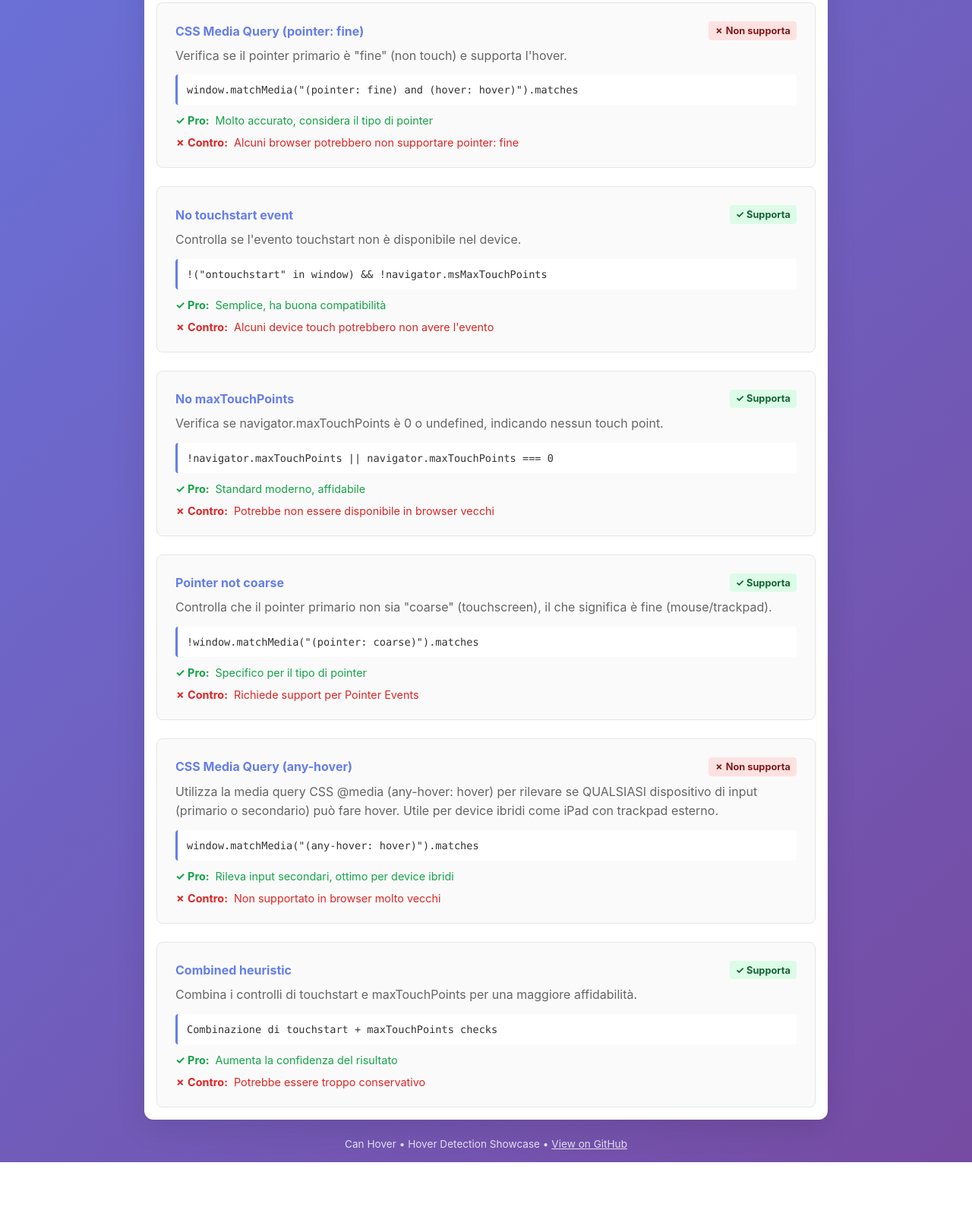
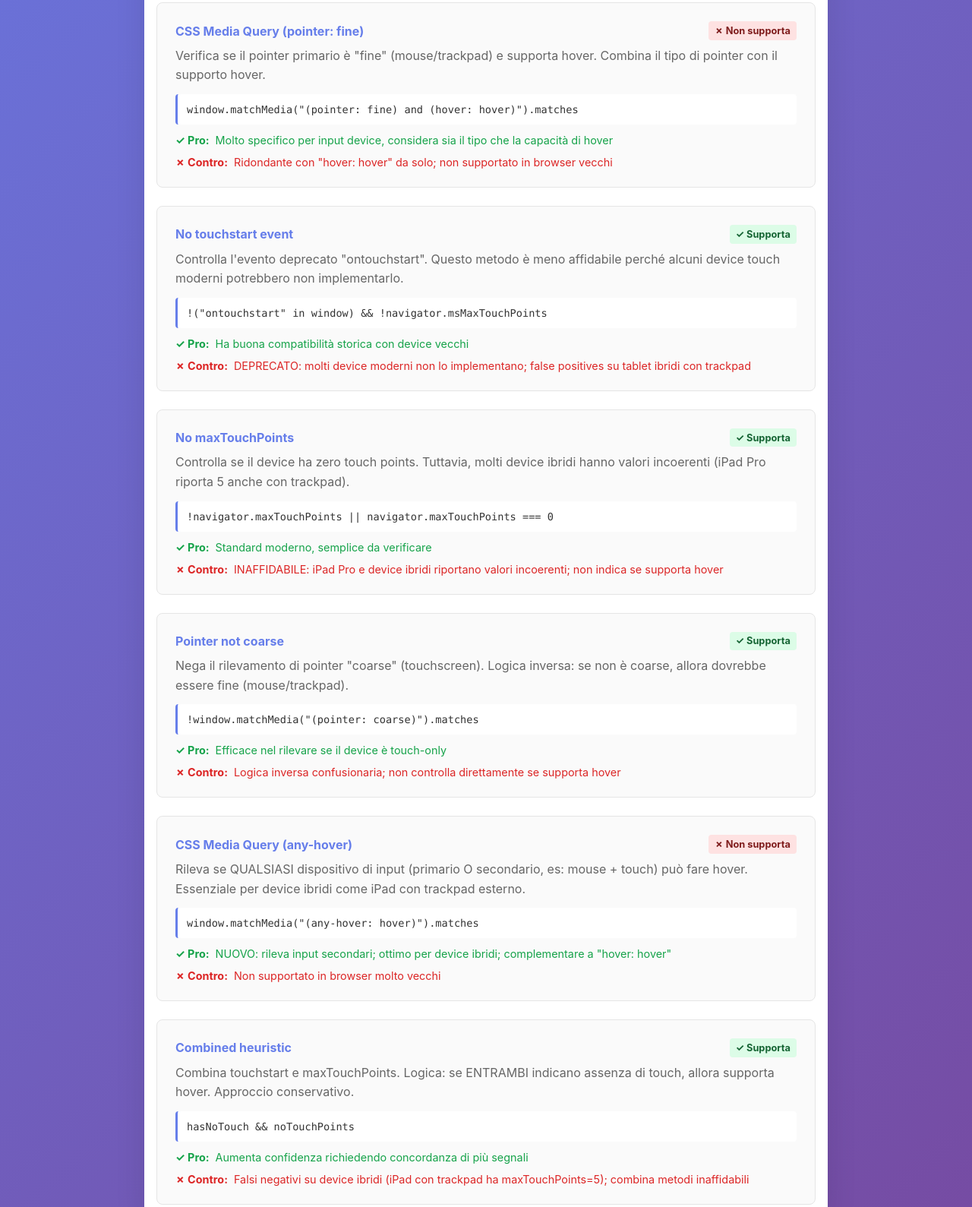
Before and after one commit to depsir/can-hover, a plain HTML site: page index.html in a window 1280 px wide. Shown: the part 1056-2645 px from the top of the page at 76% size. Before the commit the page ends 2586 px from the top, so only its background shows below. Drawn offline with Linux system fonts and the light colour scheme.

Commit message:
update descriptions

```diff
--- a/index.html
+++ b/index.html
@@ -389,46 +389,46 @@
     // Method descriptions and explanations
     const methodInfo = {
       'CSS Media Query (hover: hover)': {
-        description: 'Utilizza la media query CSS @media (hover: hover) per rilevare se il dispositivo primario può fare hover sugli elementi.',
+        description: 'Lo standard ufficiale W3C per rilevare hover. Controlla se il dispositivo primario (pointer) può fare hover sugli elementi. Affidabile e moderno.',
         code: 'window.matchMedia("(hover: hover)").matches',
-        pros: 'Moderno, ufficiale, affidabile',
-        cons: 'Non supportato in browser molto vecchi'
+        pros: 'Standard W3C, moderno e affidabile, supportato nei browser moderni (Chrome 66+, Firefox 64+, Safari 13+)',
+        cons: 'Non supportato in browser vecchi (IE, versioni Safari <13)'
       },
       'CSS Media Query (pointer: fine)': {
-        description: 'Verifica se il pointer primario è "fine" (non touch) e supporta l\'hover.',
+        description: 'Verifica se il pointer primario è "fine" (mouse/trackpad) e supporta hover. Combina il tipo di pointer con il supporto hover.',
         code: 'window.matchMedia("(pointer: fine) and (hover: hover)").matches',
-        pros: 'Molto accurato, considera il tipo di pointer',
-        cons: 'Alcuni browser potrebbero non supportare pointer: fine'
+        pros: 'Molto specifico per input device, considera sia il tipo che la capacità di hover',
+        cons: 'Ridondante con "hover: hover" da solo; non supportato in browser vecchi'
       },
       'No touchstart event': {
-        description: 'Controlla se l\'evento touchstart non è disponibile nel device.',
+        description: 'Controlla l\'evento deprecato "ontouchstart". Questo metodo è meno affidabile perché alcuni device touch moderni potrebbero non implementarlo.',
         code: '!("ontouchstart" in window) && !navigator.msMaxTouchPoints',
-        pros: 'Semplice, ha buona compatibilità',
-        cons: 'Alcuni device touch potrebbero non avere l\'evento'
+        pros: 'Ha buona compatibilità storica con device vecchi',
+        cons: 'DEPRECATO: molti device moderni non lo implementano; false positives su tablet ibridi con trackpad'
       },
       'No maxTouchPoints': {
-        description: 'Verifica se navigator.maxTouchPoints è 0 o undefined, indicando nessun touch point.',
+        description: 'Controlla se il device ha zero touch points. Tuttavia, molti device ibridi hanno valori incoerenti (iPad Pro riporta 5 anche con trackpad).',
         code: '!navigator.maxTouchPoints || navigator.maxTouchPoints === 0',
-        pros: 'Standard moderno, affidabile',
-        cons: 'Potrebbe non essere disponibile in browser vecchi'
+        pros: 'Standard moderno, semplice da verificare',
+        cons: 'INAFFIDABILE: iPad Pro e device ibridi riportano valori incoerenti; non indica se supporta hover'
       },
       'Pointer not coarse': {
-        description: 'Controlla che il pointer primario non sia "coarse" (touchscreen), il che significa è fine (mouse/trackpad).',
+        description: 'Nega il rilevamento di pointer "coarse" (touchscreen). Logica inversa: se non è coarse, allora dovrebbe essere fine (mouse/trackpad).',
         code: '!window.matchMedia("(pointer: coarse)").matches',
-        pros: 'Specifico per il tipo di pointer',
-        cons: 'Richiede support per Pointer Events'
+        pros: 'Efficace nel rilevare se il device è touch-only',
+        cons: 'Logica inversa confusionaria; non controlla direttamente se supporta hover'
       },
       'CSS Media Query (any-hover)': {
-        description: 'Utilizza la media query CSS @media (any-hover: hover) per rilevare se QUALSIASI dispositivo di input (primario o secondario) può fare hover. Utile per device ibridi come iPad con trackpad esterno.',
+        description: 'Rileva se QUALSIASI dispositivo di input (primario O secondario, es: mouse + touch) può fare hover. Essenziale per device ibridi come iPad con trackpad esterno.',
         code: 'window.matchMedia("(any-hover: hover)").matches',
-        pros: 'Rileva input secondari, ottimo per device ibridi',
+        pros: 'NUOVO: rileva input secondari; ottimo per device ibridi; complementare a "hover: hover"',
         cons: 'Non supportato in browser molto vecchi'
       },
       'Combined heuristic': {
-        description: 'Combina i controlli di touchstart e maxTouchPoints per una maggiore affidabilità.',
-        code: 'Combinazione di touchstart + maxTouchPoints checks',
-        pros: 'Aumenta la confidenza del risultato',
-        cons: 'Potrebbe essere troppo conservativo'
+        description: 'Combina touchstart e maxTouchPoints. Logica: se ENTRAMBI indicano assenza di touch, allora supporta hover. Approccio conservativo.',
+        code: 'hasNoTouch && noTouchPoints',
+        pros: 'Aumenta confidenza richiedendo concordanza di più segnali',
+        cons: 'Falsi negativi su device ibridi (iPad con trackpad ha maxTouchPoints=5); combina metodi inaffidabili'
       }
     };
 
```
